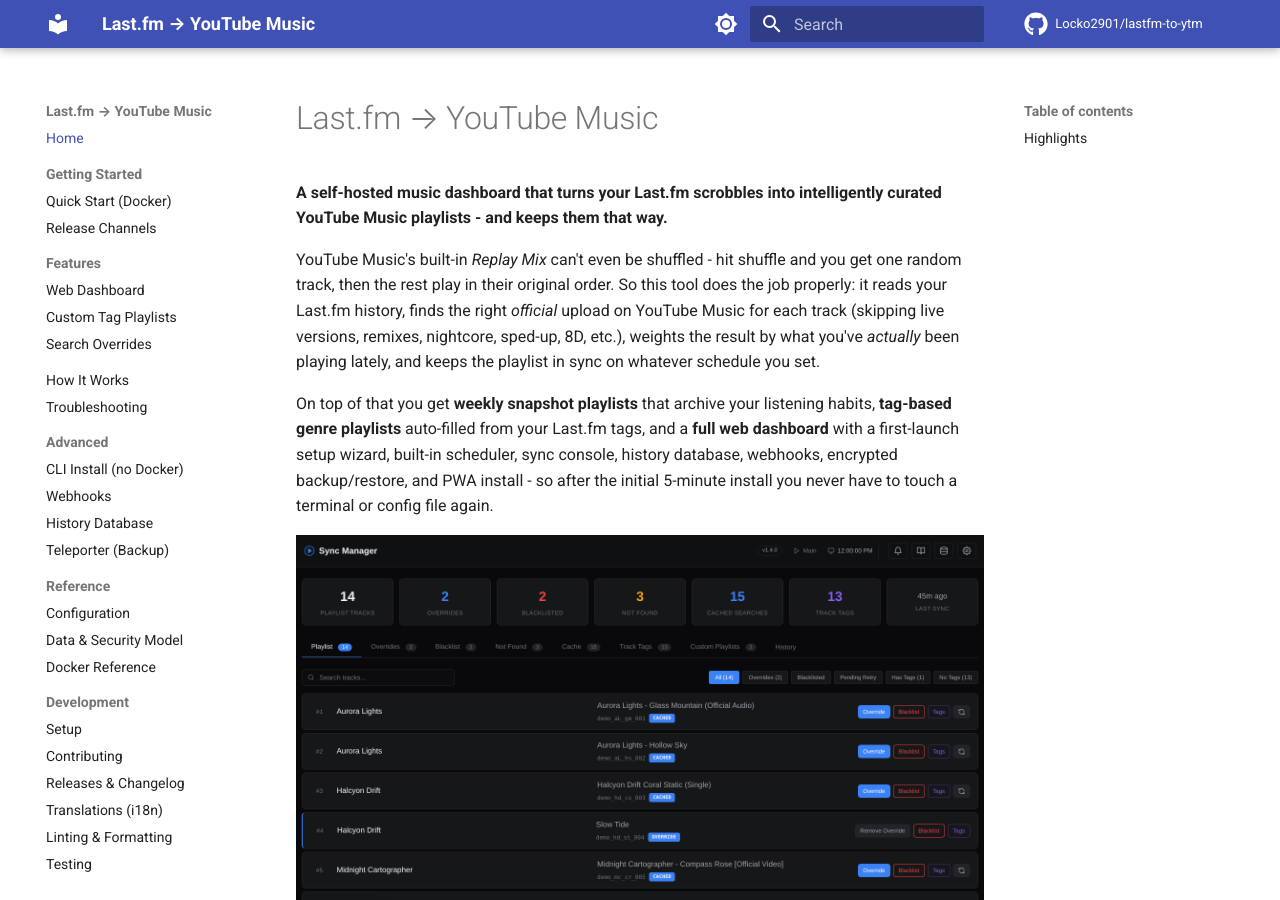
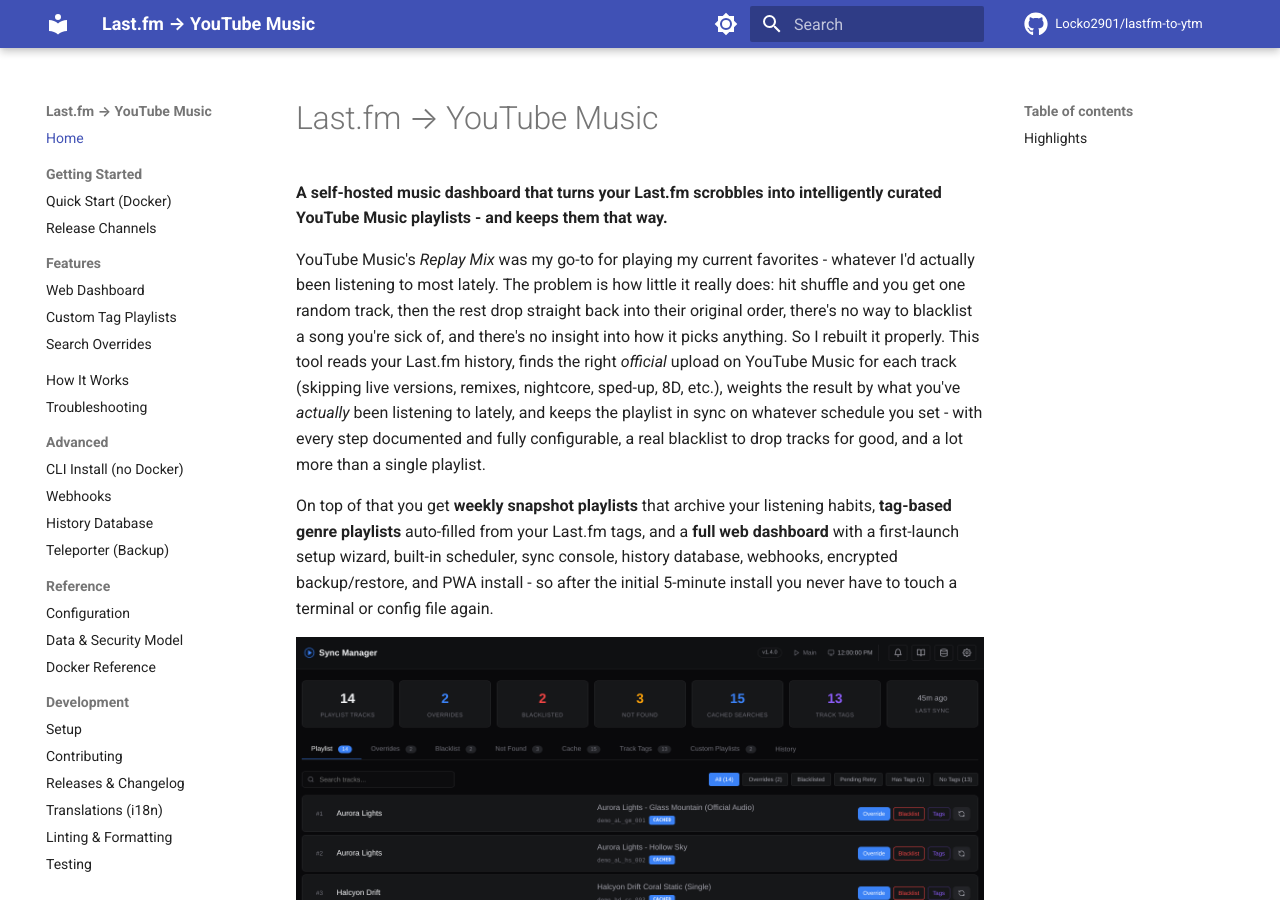
Before and after one commit to Locko2901/lastfm-to-ytm, an MkDocs documentation site: the page built from docs/index.md, in a window 1280 px wide and 900 px high. Built offline with MkDocs 1.6.1 and Material for MkDocs 9.7.7, drawn with Linux system fonts in a browser that asks for light colours; comment, search, counter and statistics services are not loaded.

Commit message:
docs: reword Replay Mix intro across README and docs

```diff
--- a/docs/index.md
+++ b/docs/index.md
@@ -2,7 +2,7 @@
 
 **A self-hosted music dashboard that turns your Last.fm scrobbles into intelligently curated YouTube Music playlists - and keeps them that way.**
 
-YouTube Music's built-in *Replay Mix* can't even be shuffled - hit shuffle and you get one random track, then the rest play in their original order. So this tool does the job properly: it reads your Last.fm history, finds the right *official* upload on YouTube Music for each track (skipping live versions, remixes, nightcore, sped-up, 8D, etc.), weights the result by what you've *actually* been playing lately, and keeps the playlist in sync on whatever schedule you set.
+YouTube Music's *Replay Mix* was my go-to for playing my current favorites - whatever I'd actually been listening to most lately. The problem is how little it really does: hit shuffle and you get one random track, then the rest drop straight back into their original order, there's no way to blacklist a song you're sick of, and there's no insight into how it picks anything. So I rebuilt it properly. This tool reads your Last.fm history, finds the right *official* upload on YouTube Music for each track (skipping live versions, remixes, nightcore, sped-up, 8D, etc.), weights the result by what you've *actually* been listening to lately, and keeps the playlist in sync on whatever schedule you set - with every step documented and fully configurable, a real blacklist to drop tracks for good, and a lot more than a single playlist.
 
 On top of that you get **weekly snapshot playlists** that archive your listening habits, **tag-based genre playlists** auto-filled from your Last.fm tags, and a **full web dashboard** with a first-launch setup wizard, built-in scheduler, sync console, history database, webhooks, encrypted backup/restore, and PWA install - so after the initial 5-minute install you never have to touch a terminal or config file again.
 
```
Also changed, not shown: README.docker.md (+1 -1 lines), README.md (+1 -1 lines).
